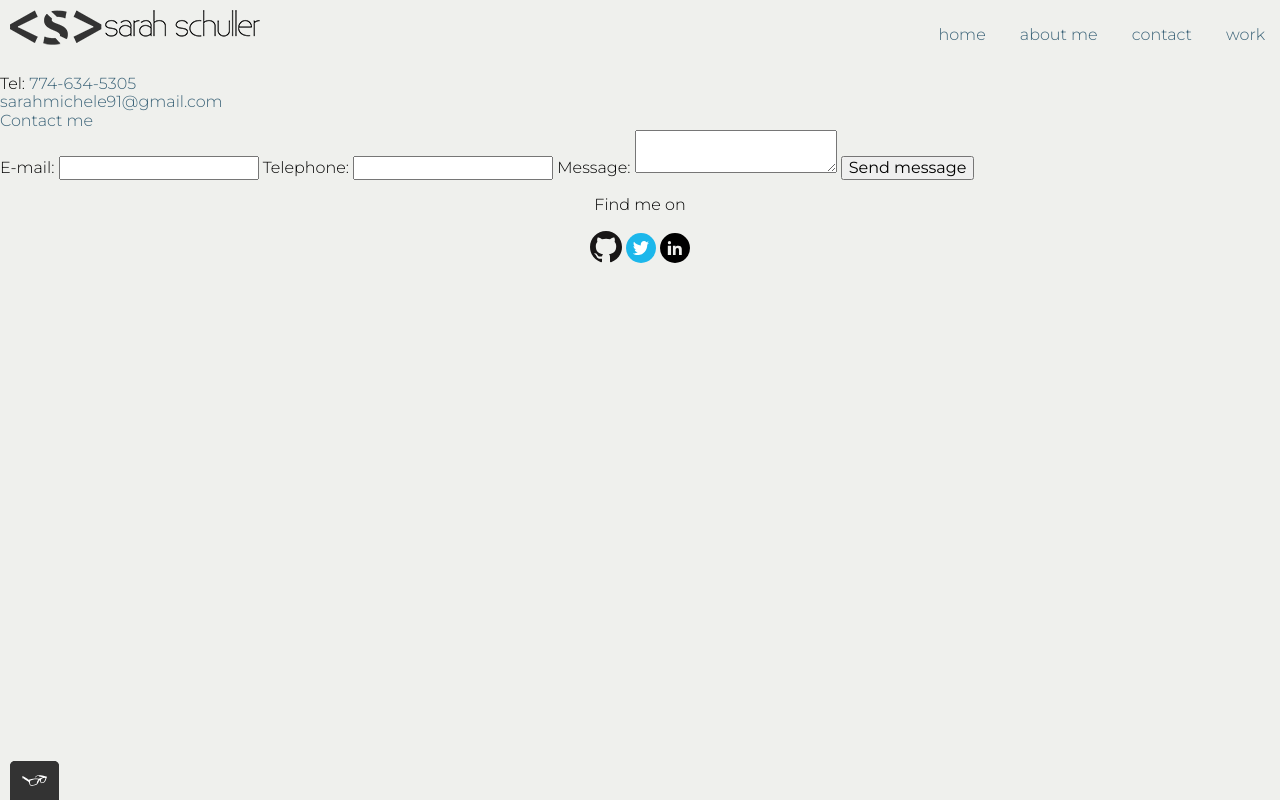
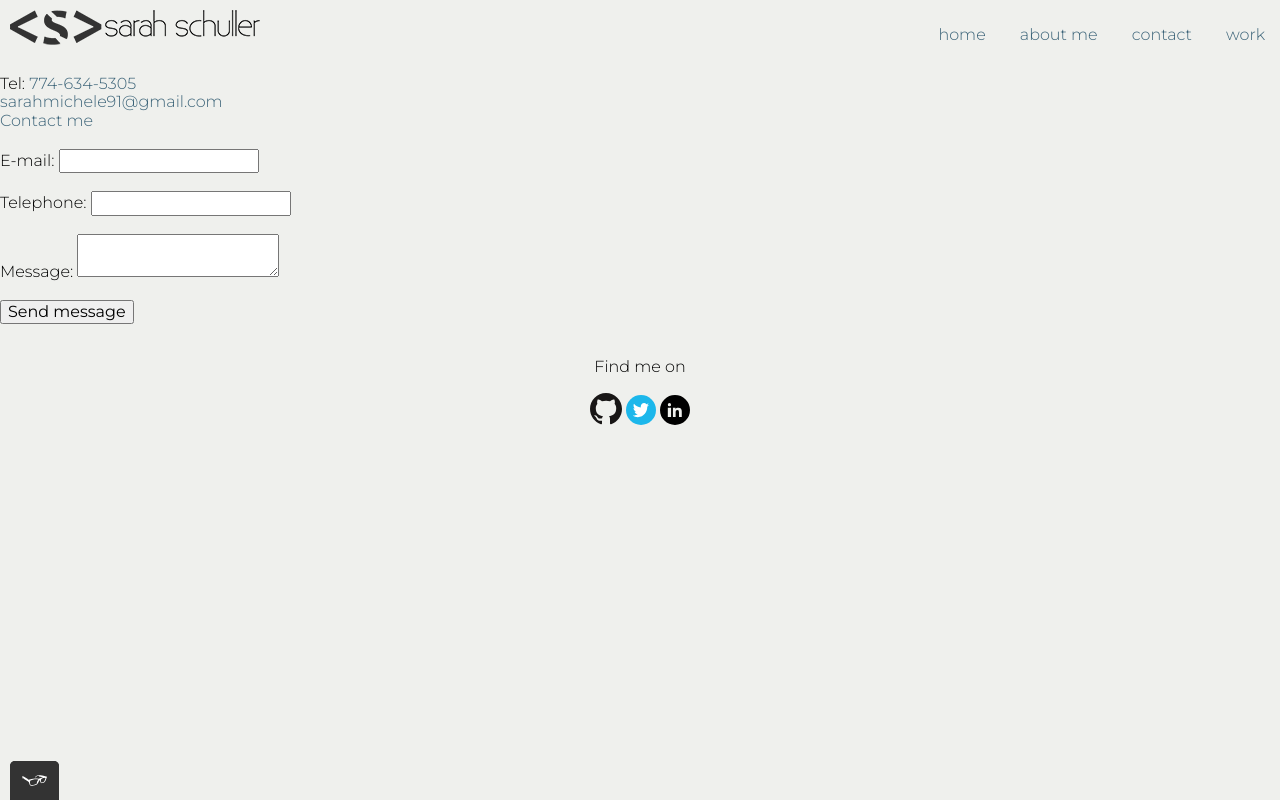
Before and after one commit to sarahschuller/portfolio-website, a plain HTML site: page contact.html in a window 1280 px wide. Drawn offline with nearby package versions, Linux system fonts and the light colour scheme.

Commit message:
Update contact.html
update contact section

```diff
--- a/contact.html
+++ b/contact.html
@@ -37,19 +37,19 @@
         <main class="contact">
             Tel: <a href="tel:+917746345305">774-634-5305</a><br>
             <a href="mailto:sarahmichele91@gmail.com">sarahmichele91@gmail.com</a><br>
-            <a href="mailto:sarahmichele91@gmail.com">Contact me</a> <br>
+            <a href="mailto:sarahmichele91@gmail.com">Contact me</a> <br><br>
 
             <form action="" method="post" id="contact-form">
                 <label class="standard-label" for="contact-email">E-mail: </label>
-                <input type="email" id="contact-email" required>
+                <input type="email" id="contact-email" required> <br><br>
 
                 <label class="standard-label" for="telephone">Telephone: </label>
-                <input type="tel" id="telephone">
+                <input type="tel" id="telephone"><br><br>
 
                 <label class="standard-label" for="message">Message: </label>
-                <textarea maxlength="240" id="message" required></textarea>
+                <textarea maxlength="240" id="message" required></textarea><br><br>
 
-                <input type="submit" value="Send message">
+                <input type="submit" value="Send message"><br><br>
               </form>
         </main>
 
```
